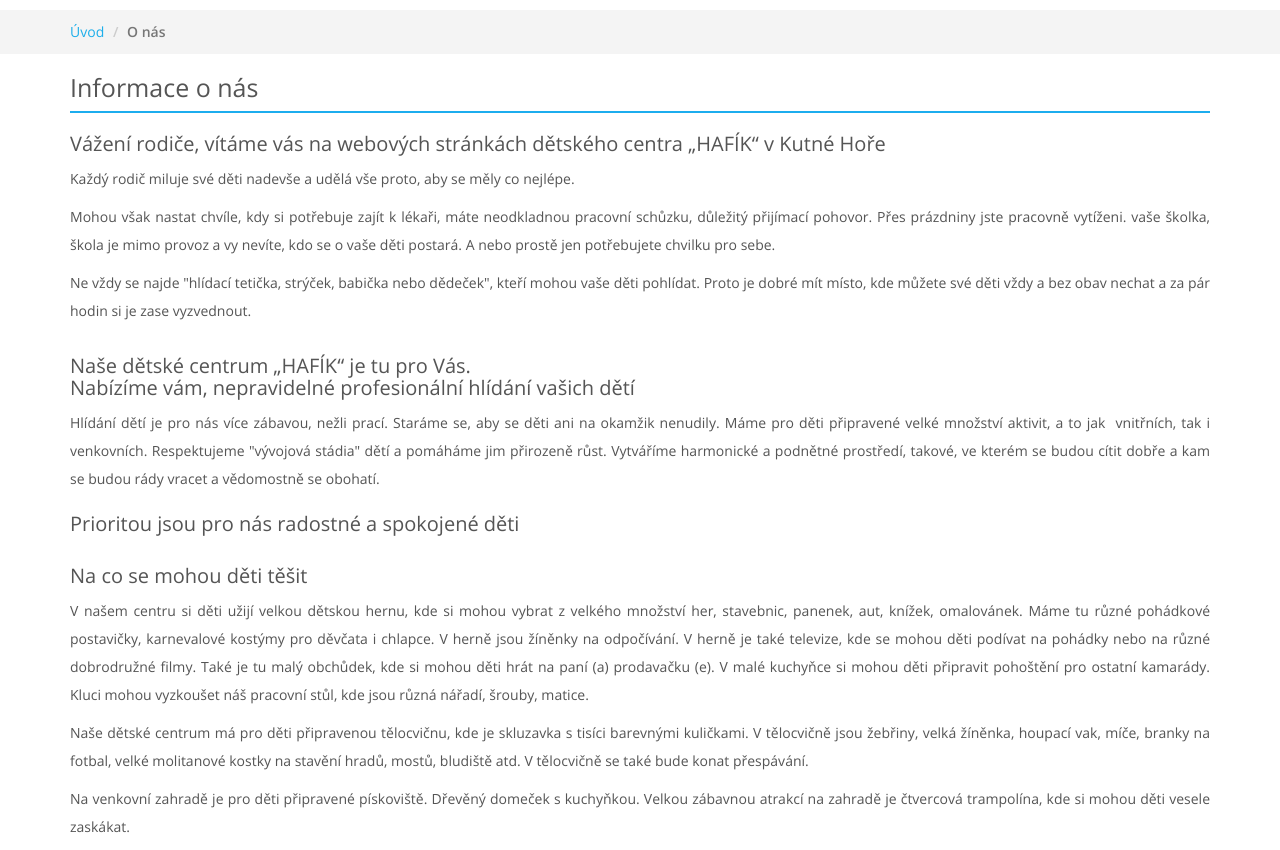
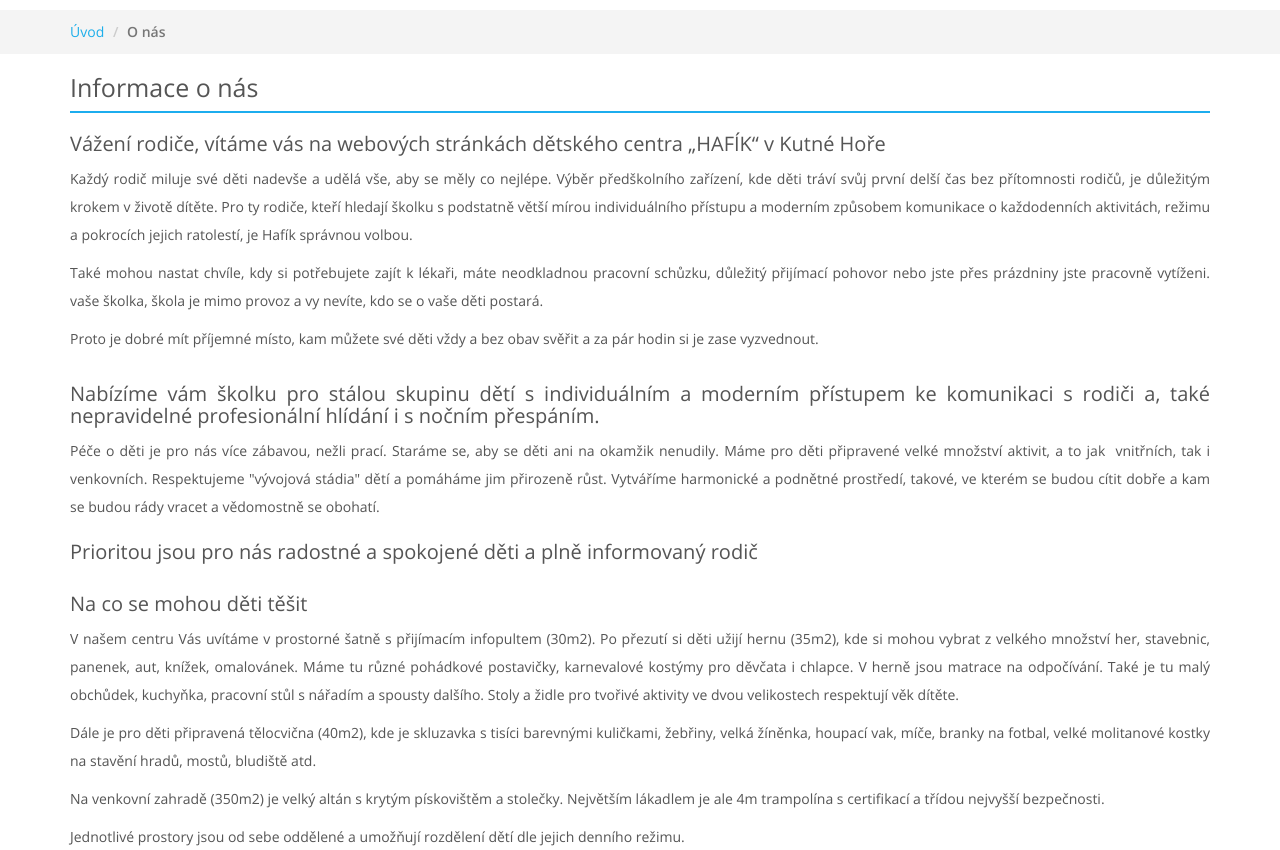
Before and after one commit to Kenji179/hafik, a PHP site: page /o-nas.php in a window 1280 px wide. Shown: the part 148-998 px from the top of the page. Run offline with PHP 8.4, Linux system fonts and the light colour scheme; some libraries are stand-ins or nearby versions.

Commit message:
Updated texts

```diff
--- a/co-s-sebou-do-batuzku.php
+++ b/co-s-sebou-do-batuzku.php
@@ -36,8 +36,8 @@ include('inc_header.php');
                     <li>Oblečení a obutí na ven dle ročního období (chodíme na zahradu).</li>
                     <li>Náhradní oblečení pro případ zašpinění a nebo promočení (spodní prádlo, ponožky, tričko, tepláky).</li>
                     <li>Pleny, pokud je dítě používá. </li>
-                    <li>Doporučujeme přinést si vlastní svačinku. </li>
-                    <li>V případě přespávání pyžamko, kartáček na zuby, pastu, ručník, spací pytel nebo peřinku, polštářek. Svačinku na večer a ráno.</li>
+                    <li>Na odpolední spinkání pyžamko</li>
+                    <li>V případě nočního přespávání pyžamko, kartáček na zuby, pastu, ručník, spací pytel nebo peřinku, polštářek.</li>
                     <li>Dobrou náladu :-)</li>
                 </ul>
             </div>
--- a/o-nas.php
+++ b/o-nas.php
@@ -31,21 +31,21 @@ include('inc_header.php');
             <div class="col-md-12">
                 <h1>Informace o nás</h1>
                 <h2>Vážení rodiče, vítáme vás na webových stránkách dětského centra „HAFÍK“ v Kutné Hoře</h2>
-                <p>Každý rodič miluje své děti nadevše a udělá vše proto, aby se měly co nejlépe.</p>
-                <p>Mohou však nastat chvíle, kdy si potřebuje zajít k lékaři, máte neodkladnou pracovní schůzku, důležitý přijímací pohovor. Přes prázdniny jste pracovně vytíženi. vaše školka, škola je mimo provoz a vy nevíte, kdo se o vaše děti postará. A nebo prostě jen potřebujete chvilku pro sebe.</p>
-                <p>Ne vždy se najde "hlídací tetička, strýček, babička nebo dědeček", kteří mohou vaše děti pohlídat. Proto je dobré mít místo, kde můžete své děti vždy a bez obav nechat a za pár hodin si je zase vyzvednout.</p>
+                <p>Každý rodič miluje své děti nadevše a udělá vše, aby se měly co nejlépe. Výběr předškolního zařízení, kde děti tráví svůj první delší čas bez přítomnosti rodičů, je důležitým krokem v životě dítěte. Pro ty rodiče, kteří hledají školku s podstatně větší mírou individuálního přístupu a moderním způsobem komunikace o každodenních aktivitách, režimu a pokrocích jejich ratolestí, je Hafík správnou volbou.</p>
+                <p>Také mohou nastat chvíle, kdy si potřebujete zajít k lékaři, máte neodkladnou pracovní schůzku, důležitý přijímací pohovor nebo jste přes prázdniny jste pracovně vytíženi. vaše školka, škola je mimo provoz a vy nevíte, kdo se o vaše děti postará. </p>
+                <p>Proto je dobré mít příjemné místo, kam můžete své děti vždy a bez obav svěřit a za pár hodin si je zase vyzvednout.</p>
             </div>
             <div class="col-md-12">
-                <h2> Naše dětské centrum „HAFÍK“ je tu pro Vás.<br>Nabízíme vám, nepravidelné profesionální hlídání vašich dětí</h2>
-                <p>Hlídání dětí je pro nás více zábavou, nežli prací. Staráme se, aby se děti ani na okamžik nenudily. Máme pro děti připravené velké množství aktivit, a to jak  vnitřních, tak i venkovních. Respektujeme "vývojová stádia" dětí a pomáháme jim přirozeně růst. Vytváříme harmonické a podnětné prostředí, takové, ve kterém se budou cítit dobře a kam se budou rády vracet a vědomostně se obohatí.</p>
-                <h3>Prioritou jsou pro nás radostné a spokojené děti</h3>
+                <h2>Nabízíme vám školku pro stálou skupinu dětí s individuálním a moderním přístupem ke komunikaci s rodiči a, také nepravidelné profesionální hlídání i s nočním přespáním.</h2>
+                <p>Péče o děti je pro nás více zábavou, nežli prací. Staráme se, aby se děti ani na okamžik nenudily. Máme pro děti připravené velké množství aktivit, a to jak  vnitřních, tak i venkovních. Respektujeme "vývojová stádia" dětí a pomáháme jim přirozeně růst. Vytváříme harmonické a podnětné prostředí, takové, ve kterém se budou cítit dobře a kam se budou rády vracet a vědomostně se obohatí.</p>
+                <h3>Prioritou jsou pro nás radostné a spokojené děti a plně informovaný rodič</h3>
             </div>
             <div class="col-md-12">
                 <h2>Na co se mohou děti těšit</h2>
-                <p>V našem centru si děti užijí velkou dětskou hernu, kde si mohou vybrat z velkého množství her, stavebnic, panenek, aut, knížek, omalovánek. Máme tu různé pohádkové postavičky, karnevalové kostýmy pro děvčata i chlapce. V herně jsou žíněnky na odpočívání. V herně je také televize, kde se mohou děti podívat na pohádky nebo na různé dobrodružné filmy. Také je tu malý obchůdek, kde si mohou děti hrát na paní (a) prodavačku (e). V malé kuchyňce si mohou děti připravit pohoštění pro ostatní kamarády. Kluci mohou vyzkoušet náš pracovní stůl, kde jsou různá nářadí, šrouby, matice.</p>
-                <p>Naše dětské centrum má pro děti připravenou tělocvičnu, kde je skluzavka s tisíci barevnými kuličkami. V tělocvičně jsou žebřiny, velká žíněnka, houpací vak, míče, branky na fotbal, velké molitanové kostky na stavění hradů, mostů, bludiště atd. V tělocvičně se také bude konat přespávání.</p>
-                <p>Na venkovní zahradě je pro děti připravené pískoviště. Dřevěný domeček s kuchyňkou. Velkou zábavnou atrakcí na zahradě je čtvercová trampolína, kde si mohou děti vesele zaskákat.</p>
-                <p>Všechny prostory našeho dětského centra jsou nafocené a fotografie jsou vložené do galerie.</p>
+                <p>V našem centru Vás uvítáme v prostorné šatně s přijímacím infopultem (30m2). Po přezutí si děti užijí hernu (35m2), kde si mohou vybrat z velkého množství her, stavebnic, panenek, aut, knížek, omalovánek. Máme tu různé pohádkové postavičky, karnevalové kostýmy pro děvčata i chlapce. V herně jsou matrace na odpočívání. Také je tu malý obchůdek, kuchyňka, pracovní stůl s nářadím a spousty dalšího. Stoly a židle pro tvořivé aktivity ve dvou velikostech respektují věk dítěte.</p>
+                <p>Dále je pro děti připravená tělocvična (40m2), kde je skluzavka s tisíci barevnými kuličkami, žebřiny, velká žíněnka, houpací vak, míče, branky na fotbal, velké molitanové kostky na stavění hradů, mostů, bludiště atd.</p>
+                <p>Na venkovní zahradě (350m2) je velký altán s krytým pískovištěm a stolečky. Největším lákadlem je ale 4m trampolína s certifikací a třídou nejvyšší bezpečnosti.</p>
+                <p>Jednotlivé prostory jsou od sebe oddělené a umožňují rozdělení dětí dle jejich denního režimu.</p>
             </div>
             <div class="col-md-12">
                 <h2>Náš tým</h2>
```
